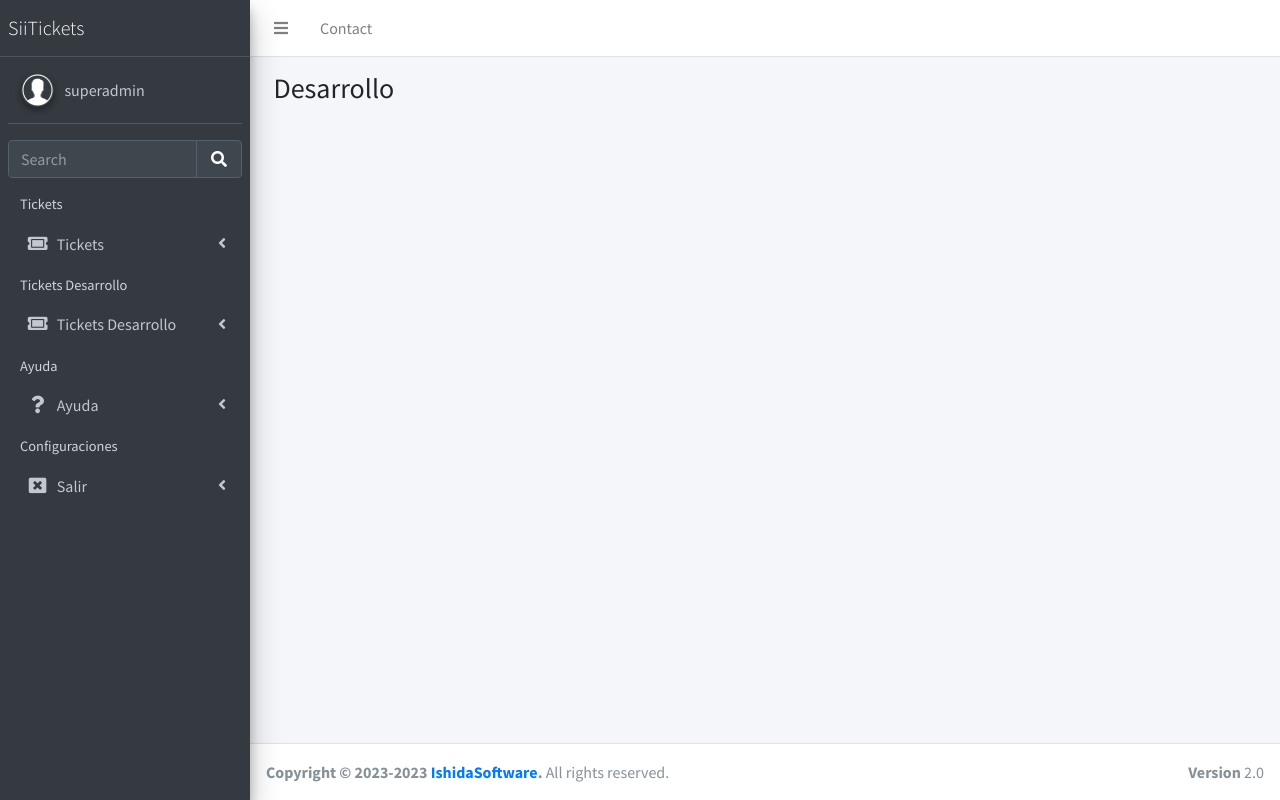
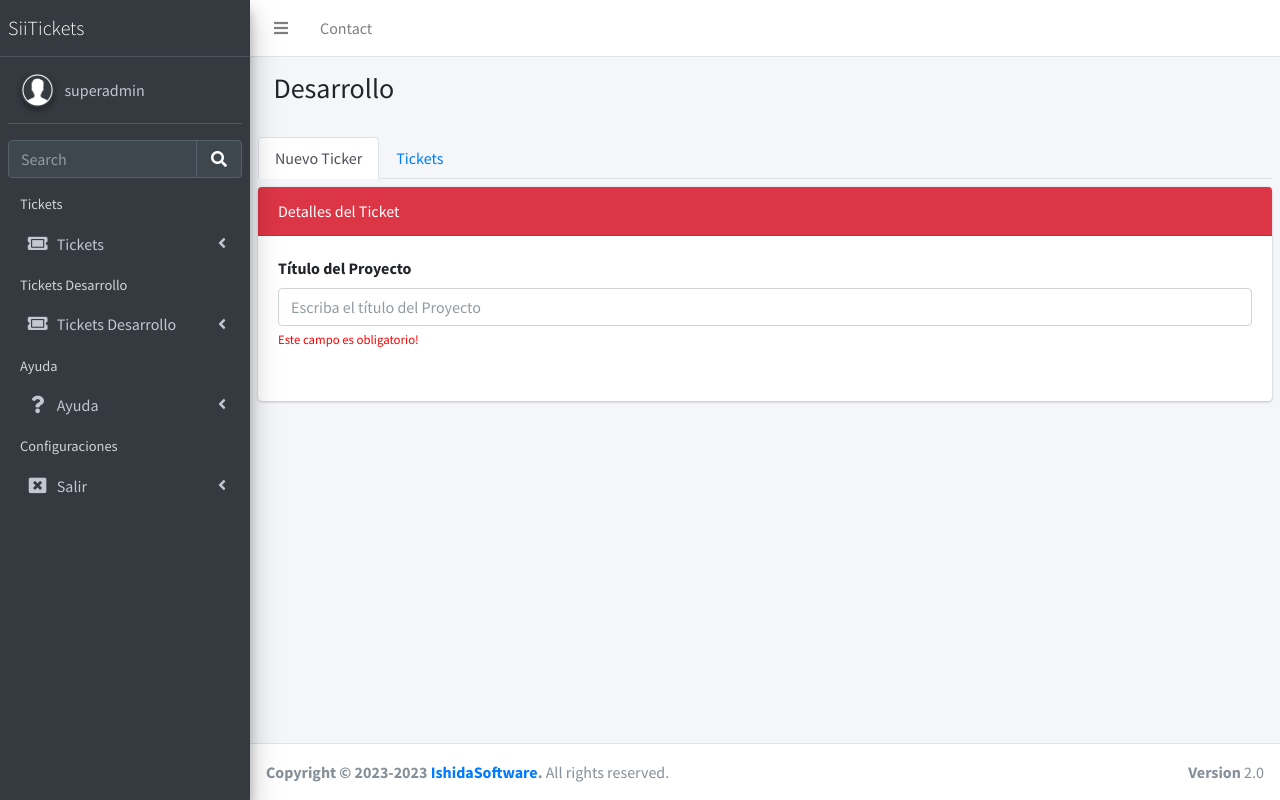
Before and after one commit to caeduardo99/SiiTickets, a Django app: page /desarrollo in a window 1280 px wide. Run offline with Django 3.2, Linux system fonts and the light colour scheme; a user stored in the database is signed in; some libraries are stand-ins or nearby versions.

Commit message:
Added change in structure files and new File Css, JS support and Develop

```diff
--- /dev/null
+++ b/soporte/static/dist/css/desarrollo.css
@@ -0,0 +1,3 @@
+#spanTitleProject{
+    color: red;
+}
--- a/soporte/static/dist/utils/desarrollo.js
+++ b/soporte/static/dist/utils/desarrollo.js
@@ -0,0 +1,6 @@
+$(document).ready(function () {
+    $('#myTabs a').on('click', function (e) {
+        e.preventDefault()
+        $(this).tab('show')
+    })
+});
--- a/soporte/static/dist/utils/soporte.js
+++ b/soporte/static/dist/utils/soporte.js
@@ -0,0 +1,6 @@
+$(document).ready(function () {
+    $('#myTabs a').on('click', function (e) {
+        e.preventDefault()
+        $(this).tab('show')
+    })
+});
--- a/soporte/templates/desarrollo.html
+++ b/soporte/templates/desarrollo.html
@@ -14,7 +14,40 @@
         </div><!-- /.container-fluid -->
     </section>
     <div class="content">
+        <ul class="nav nav-tabs" id="myTabs">
+            <li class="nav-item">
+                <a class="nav-link active" id="nuevoticket-tab" data-toggle="tab" href="#nuevoticket">Nuevo Ticker</a>
+            </li>
+            <li class="nav-item">
+                <a class="nav-link" id="vertickets-tab" data-toggle="tab" href="#vertickets">Tickets</a>
+            </li>
+        </ul>
 
+        <div class="tab-content mt-2">
+            <div class="tab-pane fade show active" id="nuevoticket">
+                <div class="card mb-3">
+                    <div class="card-header bg-danger text-white">Detalles del Ticket</div>
+                    <div class="card-body">
+                        <form class="form-row">
+                            <div class="form-group col-md-12">
+                                <div class="form-group">
+                                    <label>Título del Proyecto</label>
+                                    <input type="text" class="form-control" placeholder="Escriba el título del Proyecto">
+                                    <small id="spanTitleProject" class="form-text">Este campo es obligatorio!</small>
+                                </div>
+                            </div>
+                        </form>
+                    </div>
+                </div>
+            </div>
+            <div class="tab-pane fade" id="vertickets">
+                <h2>Contenido de la pestaña 2</h2>
+            </div>
+        </div>
     </div>
+    <script src="https://code.jquery.com/jquery-3.6.4.slim.min.js"></script>
+    <script src="https://cdnjs.cloudflare.com/ajax/libs/jquery-timepicker/1.10.0/jquery.timepicker.min.js"></script>
+    <script src="../static/dist/utils/desarrollo.js"></script>
+    <link rel="stylesheet" href="../static/dist/css/desarrollo.css">
 
 {% endblock %}
```
Also changed, not shown: soporte/templates/soporte.html (+1 -16 lines).
